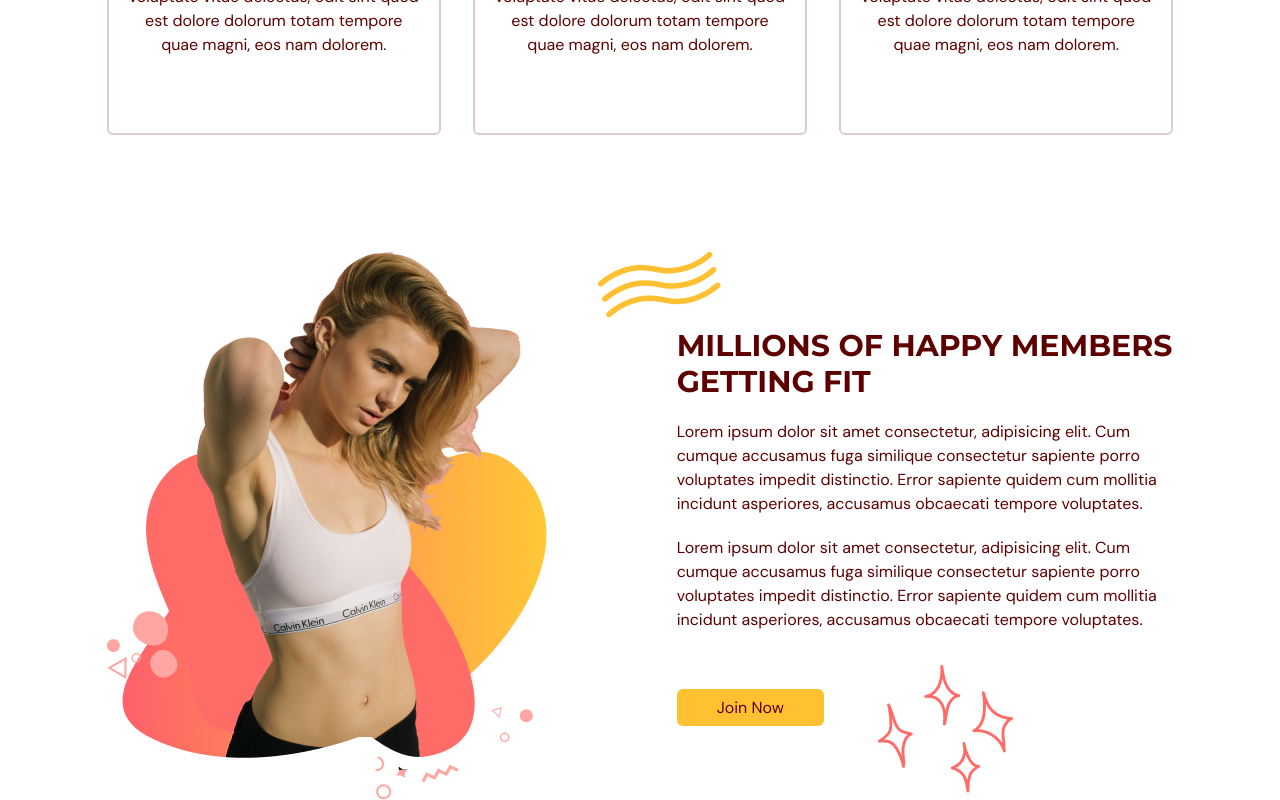
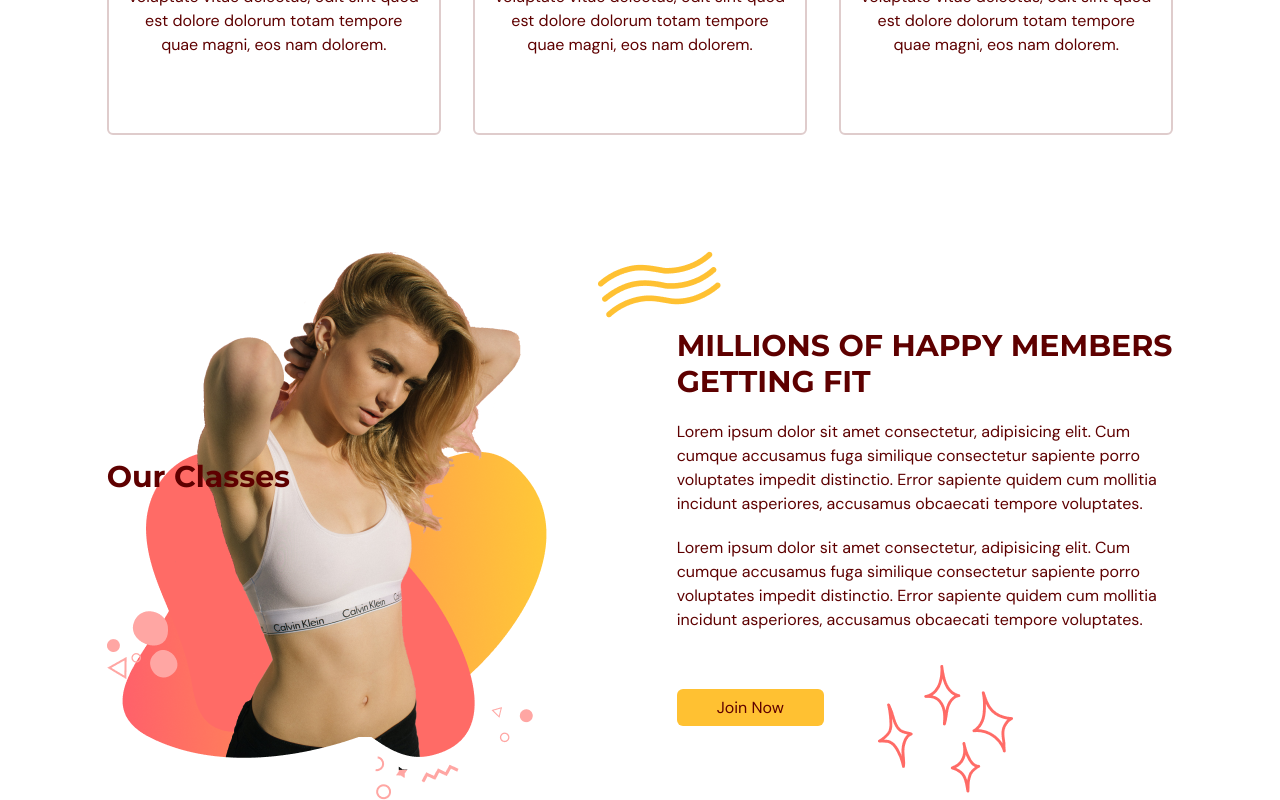
Before and after one commit to laurieroy/ts-evogym, a React (Vite) app: page / in a window 1280 px wide. Shown: the part 1301-2101 px from the top of the page. Built offline with nearby package versions, Linux system fonts and the light colour scheme.

Commit message:
Add Our Classes Section

```diff
--- a/src/App.tsx
+++ b/src/App.tsx
@@ -3,6 +3,7 @@
 import Home from "@/scenes/home";
 import Benefits from "@/scenes/benefits";
 import Navbar from "@/scenes/navbar";
+import OurClasses from "./scenes/ourClasses";
 
 function App() {
   const [selectedPage, setSelectedPage] = useState<SelectedPage>(
@@ -33,6 +34,7 @@
       />
       <Home setSelectedPage={setSelectedPage} />
       <Benefits setSelectedPage={setSelectedPage} />
+      <OurClasses setSelectedPage={setSelectedPage} />
     </div>
   );
 }
--- /dev/null
+++ b/src/scenes/ourClasses/index.tsx
@@ -0,0 +1,41 @@
+import { SelectedPage } from "@/shared/types";
+
+import image1 from "@/assets/image1.png";
+import image2 from "@/assets/image2.png";
+import image3 from "@/assets/image3.png";
+import image4 from "@/assets/image4.png";
+import image5 from "@/assets/image5.png";
+import image6 from "@/assets/image6.png";
+import { motion } from "framer-motion";
+import HText from "@/shared/HText";
+
+type Props = { setSelectedPage: (value: SelectedPage) => void };
+
+const OurClasses = ({ setSelectedPage }: Props) => {
+  return (
+    <section id="ourclasses" className="w-full bg-primary-100 py-40">
+      <motion.div
+        className=""
+        onViewportEnter={() => setSelectedPage(SelectedPage.OurClasses)}
+      >
+        <motion.div
+          className="mx-auto w-5/6 "
+          initial="hidden"
+          whileInView="visible"
+          viewport={{ once: true, amount: 0.5 }}
+          transition={{ duration: 0.5 }}
+          variants={{
+            hidden: { opacity: 0, x: -50 },
+            visible: { opacity: 1, x: 0 },
+          }}
+        >
+          <div className="md:w-3/5">
+            <HText>Our Classes </HText>
+            <p className="py-5"></p>
+          </div>
+        </motion.div>
+      </motion.div>
+    </section>
+  );
+};
+export default OurClasses;
```
